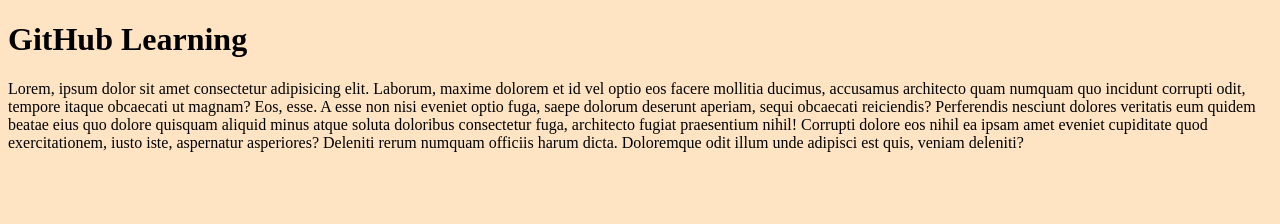
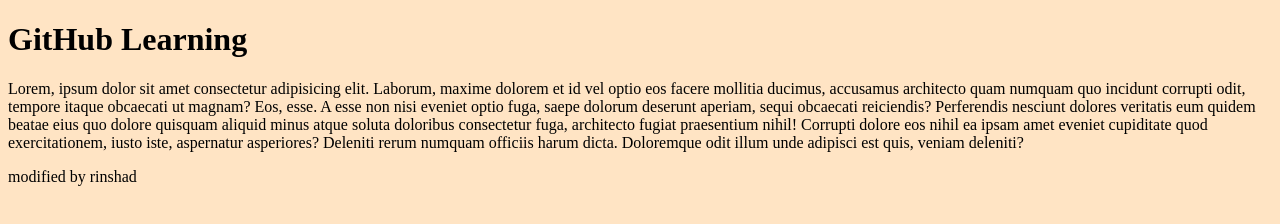
Before and after one commit to nihadgithub/github, a plain HTML site: page index.html in a window 1280 px wide. Drawn offline with Linux system fonts and the light colour scheme.

Commit message:
contribution of rinshad

```diff
--- a/index.html
+++ b/index.html
@@ -11,6 +11,7 @@
     <div class="container">
         <h1>GitHub Learning</h1>
         <p>Lorem, ipsum dolor sit amet consectetur adipisicing elit. Laborum, maxime dolorem et id vel optio eos facere mollitia ducimus, accusamus architecto quam numquam quo incidunt corrupti odit, tempore itaque obcaecati ut magnam? Eos, esse. A esse non nisi eveniet optio fuga, saepe dolorum deserunt aperiam, sequi obcaecati reiciendis? Perferendis nesciunt dolores veritatis eum quidem beatae eius quo dolore quisquam aliquid minus atque soluta doloribus consectetur fuga, architecto fugiat praesentium nihil! Corrupti dolore eos nihil ea ipsam amet eveniet cupiditate quod exercitationem, iusto iste, aspernatur asperiores? Deleniti rerum numquam officiis harum dicta. Doloremque odit illum unde adipisci est quis, veniam deleniti?</p>
+        <p>modified by rinshad</p>
     </div>
 </body>
 </html>
```
